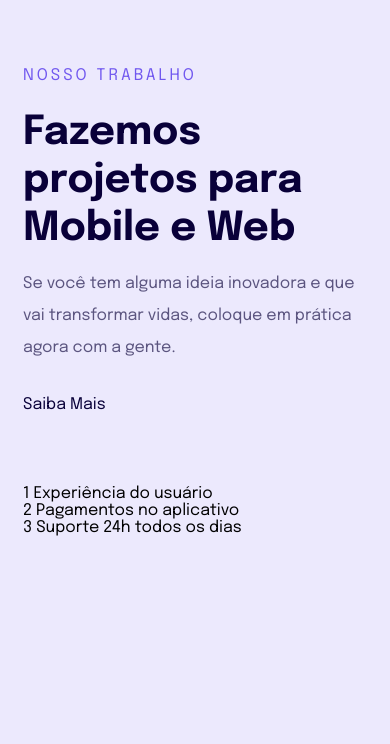
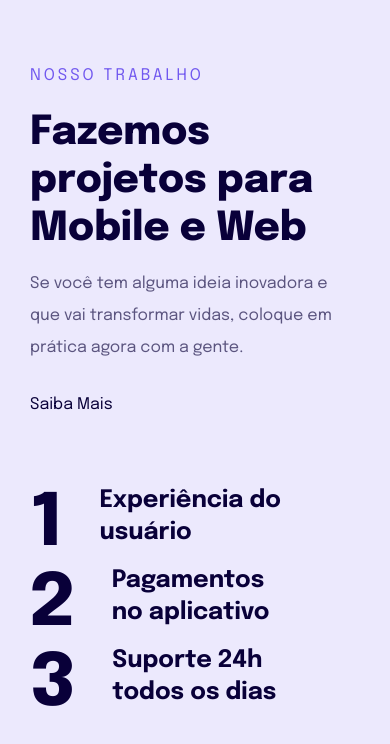
Before and after one commit to Ciro-TI-System/Responsive-Text, a plain HTML site: page index.html in a window 390 px wide. Drawn offline with Linux system fonts and the light colour scheme.

Commit message:
Finalizing mobile version adjustments

```diff
--- a/index.html
+++ b/index.html
@@ -2,9 +2,12 @@
 <html lang="pt-BR">
   <head>
     <meta charset="UTF-8" />
-    <link rel="preconnect" href="https://fonts.googleapis.com">
-    <link rel="preconnect" href="https://fonts.gstatic.com" crossorigin>
-    <link href="https://fonts.googleapis.com/css2?family=Epilogue:ital,wght@0,100..900;1,100..900&display=swap" rel="stylesheet">
+    <link rel="preconnect" href="https://fonts.googleapis.com" />
+    <link rel="preconnect" href="https://fonts.gstatic.com" crossorigin />
+    <link
+      href="https://fonts.googleapis.com/css2?family=Epilogue:ital,wght@0,100..900;1,100..900&display=swap"
+      rel="stylesheet"
+    />
     <link rel="stylesheet" href="style.css" />
     <script src="/main.js" defer></script>
     <title>Texto Responsivo</title>
@@ -13,7 +16,10 @@
     <main>
       <p>Nosso Trabalho</p>
       <h1>Fazemos projetos para Mobile e Web</h1>
-      <p>Se você tem alguma ideia inovadora e que vai transformar vidas, coloque em prática agora com a gente.</p>
+      <p>
+        Se você tem alguma ideia inovadora e que vai transformar vidas, coloque
+        em prática agora com a gente.
+      </p>
       <a href="#">Saiba Mais</a>
 
       <ul>
--- a/style.css
+++ b/style.css
@@ -17,9 +17,14 @@ body {
   font-size: 1.6rem;
 }
 
+main {
+  max-width: 33rem;
+  margin: 0 auto;
+}
+
 main p:first-child {
   color: #7158ef;
-  letter-spacing: 0.3rem;
+  letter-spacing: 3px;
   text-transform: uppercase;
   line-height: 3.2rem;
   margin-bottom: 1.7rem;
@@ -27,13 +32,14 @@ main p:first-child {
 
 h1 {
   font-size: 4rem;
+  font-weight: 800;
   line-height: 4.8rem;
   color: #090039;
   margin-bottom: 1.5rem;
 }
 
 h1 + p {
-  line-height: 32px;
+  line-height: 3.2rem;
   color: rgba(10, 0, 57, 0.64);
   margin-bottom: 3.2rem;
 }
@@ -51,3 +57,22 @@ ul {
   list-style: none;
   margin-top: 7.2rem;
 }
+
+ul li {
+  font-weight: 700;
+  font-size: 2.4rem;
+  line-height: 3.2rem;
+  color: #090039;
+  max-width: 25.7rem;
+  display: flex;
+  align-items: flex-start;
+  gap: 3.8rem;
+}
+
+ul li span {
+  font-weight: 800;
+  font-size: 7.2rem;
+  line-height: 8rem;
+  letter-spacing: -2px;
+  color: #090039;
+}
```
